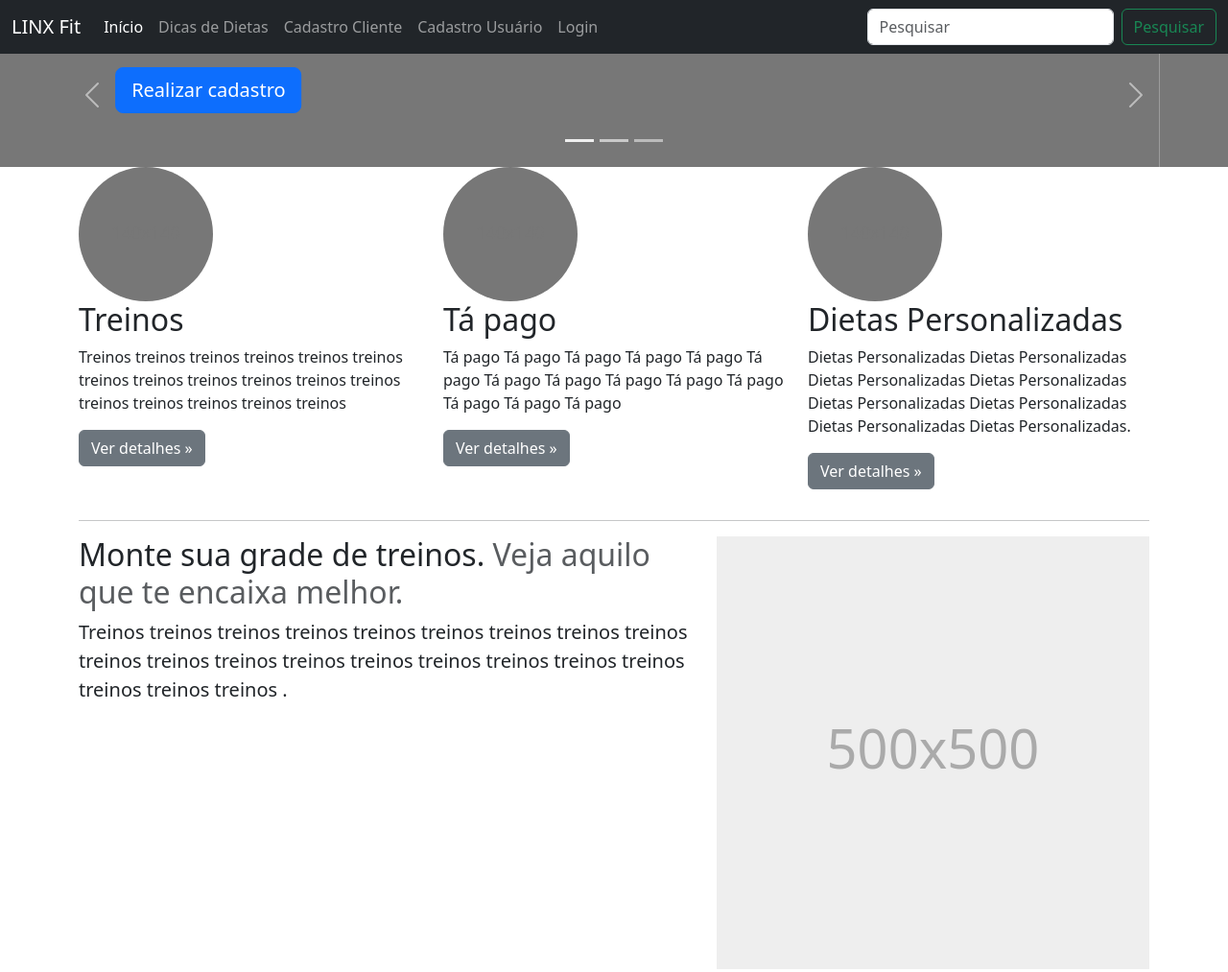
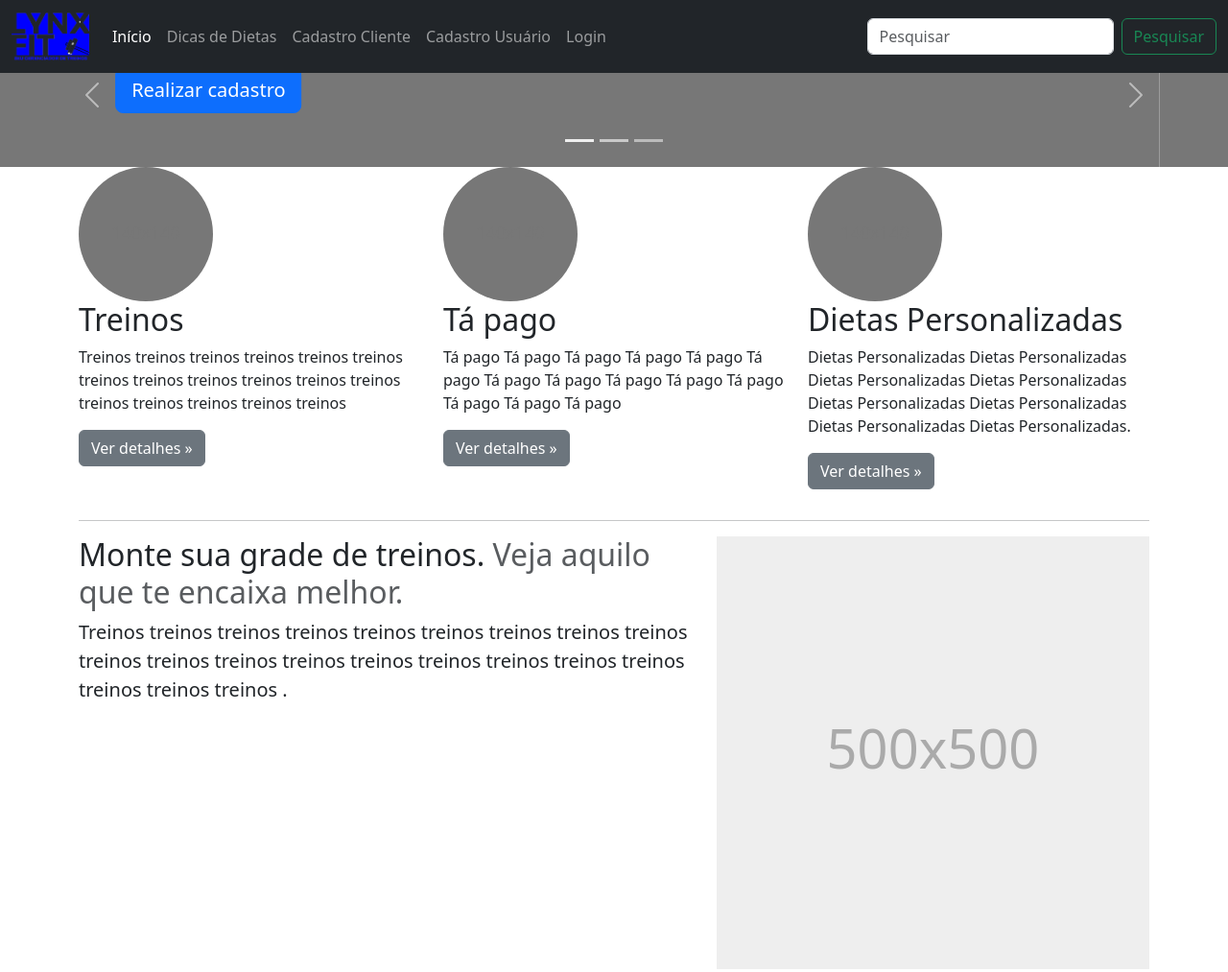
Before and after one commit to crishard/Projeto-Lynx-Fit-, a plain HTML site: page front/index.html in a window 1280 px wide. Shown: the top 1013 px of the page at 96% size. Drawn offline with nearby package versions, Linux system fonts and the light colour scheme.

Commit message:
atualização com a logo do menu no index

```diff
--- a/front/index.html
+++ b/front/index.html
@@ -41,7 +41,7 @@
 <header>
   <nav class="navbar navbar-expand-md navbar-dark fixed-top bg-dark">
     <div class="container-fluid">
-      <a class="navbar-brand" href="index.html">LINX Fit</a>
+      <a class="navbar-brand" href="index.html"><img src="../front/cliente/assets/img/Linx-Fit-Menu-removebg-preview.png" alt="Linx-Fit" style="height: 50px ;"></a>
       <button class="navbar-toggler" type="button" data-bs-toggle="collapse" data-bs-target="#navbarCollapse" aria-controls="navbarCollapse" aria-expanded="false" aria-label="Toggle navigation">
         <span class="navbar-toggler-icon"></span>
       </button>
```
Also changed, not shown: front/cliente/assets/img/Linx-Fit-Menu-removebg-preview.png (added).
